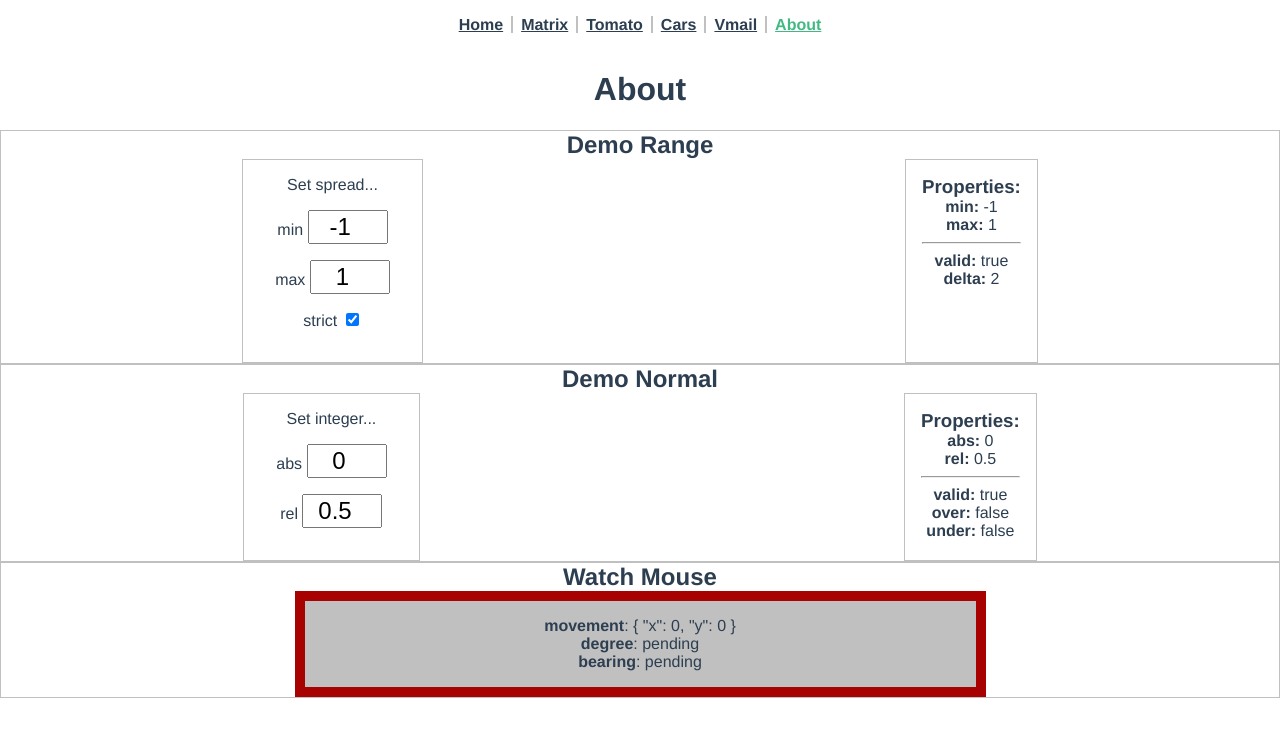
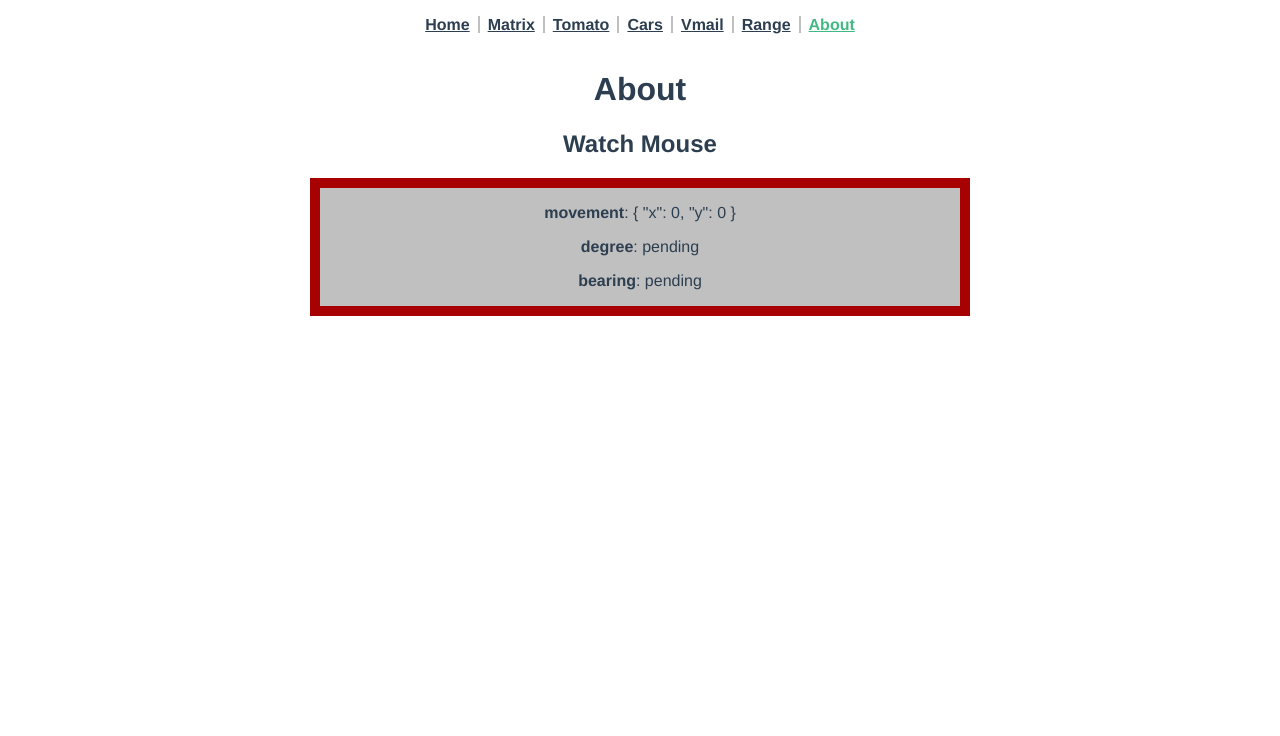
Before and after one commit to dvdrtrgn/muse3, a Vue app: page /about in a window 1280 px wide. Shown: the top 736 px of the page. Built offline with nearby package versions, Linux system fonts and the light colour scheme.

Commit message:
Make ranged normals page

```diff
--- a/src/router/index.js
+++ b/src/router/index.js
@@ -44,6 +44,12 @@ const routes = [
       import(/* webpackChunkName: "vmail" */ '../views/mail/Vmail.vue'),
   },
   {
+    path: '/range',
+    name: 'Range',
+    component: () =>
+      import(/* webpackChunkName: "range" */ '../views/calc/Range.vue'),
+  },
+  {
     path: '/about',
     name: 'About',
     component: () =>
--- a/src/views/About.vue
+++ b/src/views/About.vue
@@ -1,65 +1,6 @@
 <template>
   <div class="about"></div>
   <h1>About</h1>
-  <div id="Range" class="tidy">
-    <h2>Demo Range</h2>
-    <div class="flex line">
-      <div>
-        Set spread...
-        <div>
-          <label>
-            min <input v-model.number="spread.min" type="number" />
-          </label>
-          <label>
-            max <input v-model.number="spread.max" type="number" />
-          </label>
-          <label>
-            strict <input v-model.number="spread.strict" type="checkbox" />
-          </label>
-        </div>
-      </div>
-      <div>
-        <h3>Properties:</h3>
-        <p><b>min:</b> {{ spread.min.toLocaleString() }}</p>
-        <p><b>max:</b> {{ spread.max.toLocaleString() }}</p>
-        <hr />
-        <p :class="{ error: !spread.valid }">
-          <b>valid:</b> {{ spread.valid }}
-        </p>
-        <p><b>delta:</b> {{ spread.delta.toLocaleString() }}</p>
-      </div>
-    </div>
-  </div>
-
-  <div id="Normal" class="tidy">
-    <h2>Demo Normal</h2>
-    <div class="flex line">
-      <div>
-        Set integer...
-        <label>
-          abs <input v-model.number="integer.abs" type="number" />
-        </label>
-        <label>
-          rel <input v-model.number="integer.rel" type="number" step="0.1" />
-        </label>
-        <label v-show="!integer.valid">
-          rescale
-          <input @click="integer.rescale" type="button" value="scale" />
-        </label>
-      </div>
-      <div>
-        <h3>Properties:</h3>
-        <p><b>abs:</b> {{ integer.abs.toLocaleString() }}</p>
-        <p><b>rel:</b> {{ integer.rel.toLocaleString() }}</p>
-        <hr />
-        <p :class="{ error: !integer.valid }">
-          <b>valid:</b> {{ integer.valid }}
-        </p>
-        <p><b>over:</b> {{ integer.over }}</p>
-        <p><b>under:</b> {{ integer.under }}</p>
-      </div>
-    </div>
-  </div>
 
   <div id="Watch" class="tidy">
     <h2>Watch Mouse</h2>
@@ -74,31 +15,22 @@
 </template>
 
 <script>
-  import { defineComponent, onUpdated, reactive } from 'vue';
-  import Range from '../libs/range-tuple.js';
-  import Normal from '../libs/normal-num.js';
+  import { defineComponent, onUpdated } from 'vue';
   import MouseWatch from '../libs/mouse-watch.js';
 
   Object.assign(window, {
-    Range,
-    Normal,
     MouseWatch,
   });
 
   export default defineComponent({
     setup() {
-      let spread = reactive(new Range());
-      let integer = reactive(new Normal(spread));
       let watcher = MouseWatch('#Watch .target');
 
-      integer.abs = 0;
-      console.log({ integer, spread, watcher });
+      console.log({ watcher });
 
       onUpdated(() => {});
 
       return {
-        spread,
-        integer,
         watcher,
       };
     },
@@ -127,32 +59,5 @@
       display: flex;
       justify-content: center;
     }
-    .line {
-      justify-content: space-around;
-      > * {
-        border: 1px solid silver;
-        padding: 1em;
-      }
-    }
-    .error {
-      color: red;
-    }
-    .tidy {
-      border: 1px solid silver;
-      h2,
-      h3,
-      p {
-        margin: 0;
-      }
-      label {
-        display: block;
-        margin: 1rem;
-      }
-      input[type='number'] {
-        font-size: 1.5rem;
-        text-align: center;
-        width: 3em;
-      }
-    }
   }
 </style>
--- /dev/null
+++ b/src/views/calc/Range.vue
@@ -0,0 +1,145 @@
+<template>
+  <h1>Ranged-Normals demo</h1>
+
+  <div class="tidy">
+    <h2>Range (tuple)</h2>
+    <p>
+      A range tuple is a value pair representing a MIN and MAX.
+    </p>
+    <p>
+      Strictly, the minimum can be any number smaller than the maximum.
+    </p>
+    <div class="flex lined">
+      <div>
+        <div>
+          <p>Set spread...</p>
+          <label>
+            min <input v-model.number="spread.min" type="number" />
+          </label>
+          <label>
+            max <input v-model.number="spread.max" type="number" />
+          </label>
+          <br />
+          <label>
+            strict <input v-model.number="spread.strict" type="checkbox" />
+          </label>
+        </div>
+      </div>
+      <div>
+        <h3>Properties:</h3>
+        <p><b>min:</b> {{ spread.min.toLocaleString() }}</p>
+        <p><b>max:</b> {{ spread.max.toLocaleString() }}</p>
+        <hr />
+        <p :class="{ error: !spread.valid }">
+          <b>valid:</b> {{ spread.valid }}
+        </p>
+        <p><b>delta:</b> {{ spread.delta.toLocaleString() }}</p>
+      </div>
+    </div>
+
+    <h2>Normal (num)</h2>
+    <div class="flex lined">
+      <div>
+        <p>Set weight...</p>
+        <label>
+          abs <input v-model.number="weight.abs" type="number" />
+        </label>
+        <label>
+          rel <input v-model.number="weight.rel" type="number" step="0.1" />
+        </label>
+        <label v-show="!weight.bounded">
+          rescale
+          <input @click="weight.rescale" type="button" value="scale" />
+        </label>
+      </div>
+      <div>
+        <h3>Properties:</h3>
+        <p><b>abs:</b> {{ weight.abs.toLocaleString() }}</p>
+        <p><b>rel:</b> {{ weight.rel.toLocaleString() }}</p>
+        <hr />
+        <p :class="{ error: !weight.bounded }">
+          <b>bounded:</b> {{ weight.bounded }}
+        </p>
+        <p><b>over:</b> {{ weight.over }}</p>
+        <p><b>under:</b> {{ weight.under }}</p>
+      </div>
+    </div>
+    <p>
+      Given a range of values (say {{ spread.min.toLocaleString() }} to
+      {{ spread.max.toLocaleString() }})...
+      <br />
+      An absolute value (abs: {{ weight.abs.toLocaleString() }}) also has a
+      relative value (rel: {{ weight.rel.toLocaleString() }}) to that range.
+    </p>
+    <p>
+      <i>
+        Usually the purpose clamp it between 0 and 1. <br />
+        The fraction of the range can be called a “normal” value.
+      </i>
+    </p>
+  </div>
+</template>
+
+<script>
+  import { defineComponent, onUpdated, reactive } from 'vue';
+  import Range from './libs/range-tuple.js';
+  import Normal from './libs/normal-num.js';
+
+  Object.assign(window, {
+    Range,
+    Normal,
+  });
+
+  export default defineComponent({
+    setup() {
+      let spread = reactive(new Range(-5, 5));
+      let weight = reactive(new Normal(spread));
+
+      weight.abs = 0;
+      console.log({ weight, spread });
+
+      onUpdated(() => {});
+
+      return {
+        spread,
+        weight,
+      };
+    },
+  });
+</script>
+
+<style lang="scss">
+  #Range {
+    .flex {
+      display: flex;
+      justify-content: center;
+    }
+    .lined {
+      justify-content: space-around;
+      > * {
+        border: 1px solid silver;
+        padding: 1em;
+      }
+      p {
+        margin: 0;
+      }
+    }
+    .error {
+      color: red;
+    }
+    .tidy {
+      border: 1px solid silver;
+      h2,
+      h3,
+      label {
+        display: inline-block;
+        margin: 1rem;
+      }
+      input[type='number'] {
+        font-size: 1.5rem;
+        text-align: center;
+        width: 3em;
+      }
+    }
+  }
+</style>
--- a/src/libs/normal-num.js
+++ b/src/views/calc/libs/normal-num.js
@@ -46,7 +46,7 @@ export default class NormalNum {
   get under() {
     return this.rel < 0;
   }
-  get valid() {
+  get bounded() {
     return !(this.over || this.under);
   }
 
```
Also changed, not shown: src/views/calc/libs/range-tuple.js (renamed from src/libs/range-tuple.js).
